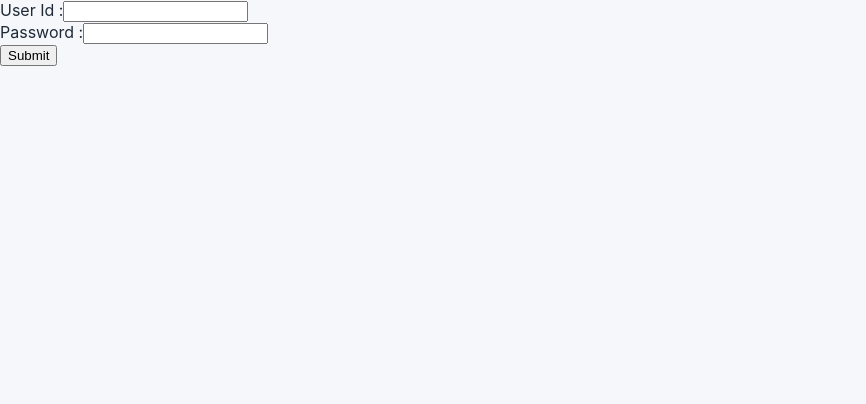
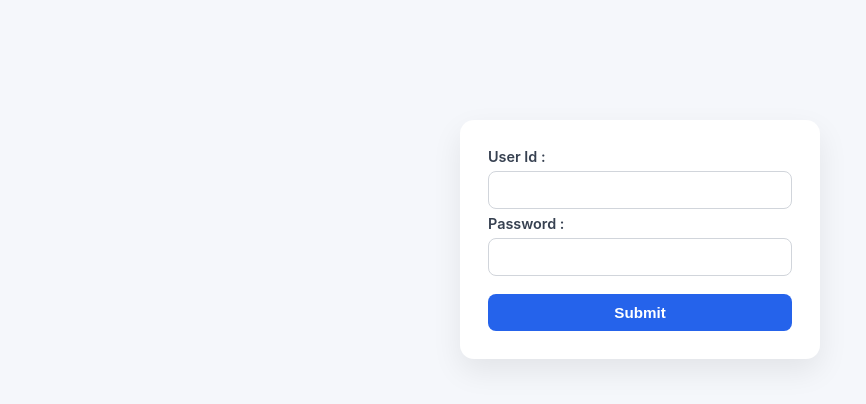
Before and after one commit to aryannP03/TASKFLOW_LITE, a React (Vite) app: page /login in a window 1280 px wide. Shown: the top 404 px of the page, without its empty margins (0-866 px from the left). Built offline with nearby package versions, Linux system fonts and the light colour scheme.

Commit message:
add minor ui adjustments

```diff
--- a/db.json
+++ b/db.json
@@ -21,7 +21,7 @@
       "title": "task2",
       "priority": "medium",
       "dueDate": "2026-01-31",
-      "status": "done",
+      "status": "progress",
       "assignee": "Aryan"
     },
     {
@@ -37,6 +37,14 @@
       "title": "task4",
       "priority": "medium",
       "dueDate": "2026-03-18",
+      "status": "done",
+      "assignee": "Aryan"
+    },
+    {
+      "id": "1626",
+      "title": "task4",
+      "priority": "high",
+      "dueDate": "2026-01-30",
       "status": "todo",
       "assignee": "Aryan"
     }
--- a/src/App.css
+++ b/src/App.css
@@ -1,5 +1,10 @@
 * {
   box-sizing: border-box;
+}
+h1 {
+  font-size: 2.4rem;
+  font-weight: 700;
+  margin-bottom: 1.5rem;
 }
 
 .task-card{
@@ -25,11 +30,6 @@ body {
   padding: 0 32px;
 }
 
-.dashboard-title {
-  font-size: 3rem;
-  font-weight: 700;
-  margin-bottom: 28px;
-}
 
 .logout-btn {
   position: fixed;
@@ -64,15 +64,45 @@ body {
 }
 
 .board {
-  display: flex;
-  justify-content: center;
-  gap: 32px;
-  margin-top: 40px;
-  width: 100%;
+  display: grid;
+  grid-template-columns: repeat(3, 1fr);
+  gap: 1.5rem;
+  margin-top: 1.5rem;
 
 }
 
-.column {
+.columntodo,
+.columnprogress,
+.columndone {
+  background: #fafafa;
+  border: 1px solid #e5e7eb;
+  border-radius: 10px;
+  padding: 1rem;
+  min-height: 420px;
+}
+
+.columntodo {
+  border-top: 4px solid #3b82f6;   /* blue */
+}
+
+.columnprogress {
+  border-top: 4px solid #f59e0b;   /* amber */
+}
+
+.columndone {
+  border-top: 4px solid #10b981;   /* green */
+}
+
+.columntodo h3,
+.columnprogress h3,
+.columndone h3 {
+  text-align: center;
+  margin-bottom: 1rem;
+  font-size: 1.1rem;
+  font-weight: 600;
+}
+
+/* .column {
   width: 260px;
   min-height: 420px;
   background: #ffffff;
@@ -80,44 +110,8 @@ body {
   border-radius: 12px;
   padding: 16px;
   box-sizing: border-box;
-}
-.column.todo {
-  border-color: #3b82f6;
-}
+} */
 
-.column.progress {
-  border-color: #f59e0b;
-}
-
-.column.done {
-  border-color: #10b981;
-}
-
-.column h2 {
-  font-size: 1.15rem;
-  font-weight: 600;
-  margin-bottom: 16px;
-}
-
-.column.todo h2 {
-  color: #f59e0b;
-  background-color: #10b981;
-  border-color: #3b82f6;
-
-}
-
-.column.progress h2 {
-  color: #3b82f6;
-  background-color: #10b981;
-  border-color: #f59e0b;
-}
-
-.column.done h2 {
-  color: #10b981;
-  background-color: #10b981;
-  border-color: #10b981;
-
-}
 
 .empty-text {
   color: #9ca3af;
@@ -173,75 +167,72 @@ body {
 
 @media (max-width: 900px) {
   .board {
-    flex-direction: column;
-    align-items: center;
-  }
-
-  .column {
-    width: 100%;
+    grid-template-columns: 1fr;
   }
 }
 
-
-
-
-/* @media (max-width: 900px) {
-  .board {
-    flex-direction: column;
-    align-items: center;
-  }
-
-  .column {
-    width: 90%;
-  }
+form {
+  width: 360px;
+  margin: 120px auto;
+  padding: 28px;
+  background: #ffffff;
+  border-radius: 14px;
+  box-shadow: 0 12px 30px rgba(0, 0, 0, 0.08);
 }
 
-
-#root {
-  max-width: 1280px;
-  margin: 0 auto;
-  padding: 2rem;
-  text-align: center;
+form label {
+  display: block;
+  font-size: 0.9rem;
+  font-weight: 600;
+  margin-bottom: 6px;
+  color: #374151;
 }
 
-.add-task-head{
-  color: #212121
-}
-.error-text{
-  color: red
-}
-.logo {
-  height: 6em;
-  padding: 1.5em;
-  will-change: filter;
-  transition: filter 300ms;
-}
-.logo:hover {
-  filter: drop-shadow(0 0 2em #646cffaa);
-}
-.logo.react:hover {
-  filter: drop-shadow(0 0 2em #61dafbaa);
+form input[type="text"],
+form input[type="password"] {
+  width: 100%;
+  padding: 10px 12px;
+  border-radius: 8px;
+  border: 1px solid #d1d5db;
+  font-size: 0.9rem;
+  margin-bottom: 6px;
+  outline: none;
 }
 
-@keyframes logo-spin {
-  from {
-    transform: rotate(0deg);
-  }
-  to {
-    transform: rotate(360deg);
-  }
+form input[type="text"]:focus,
+form input[type="password"]:focus {
+  border-color: #2563eb;
+  box-shadow: 0 0 0 2px rgba(37, 99, 235, 0.15);
 }
 
-@media (prefers-reduced-motion: no-preference) {
-  a:nth-of-type(2) .logo {
-    animation: logo-spin infinite 20s linear;
-  }
+form p {
+  margin: 4px 0 10px;
+  font-size: 0.8rem;
+  color: #dc2626;
 }
 
-.card {
-  padding: 2em;
+form input[type="submit"] {
+  width: 100%;
+  margin-top: 12px;
+  padding: 10px;
+  border: none;
+  border-radius: 8px;
+  background: #2563eb;
+  color: #ffffff;
+  font-size: 0.95rem;
+  font-weight: 600;
+  cursor: pointer;
+  transition: background 0.2s ease, transform 0.1s ease;
 }
 
-.read-the-docs {
-  color: #888;
-} */
+form input[type="submit"]:hover {
+  background: #1d4ed8;
+}
+
+form input[type="submit"]:active {
+  transform: scale(0.98);
+}
+
+form br {
+  display: none;
+}
--- a/src/components/TaskPopup.jsx
+++ b/src/components/TaskPopup.jsx
@@ -15,7 +15,7 @@ function TaskPopup({ onClose, children }) {
     >
       <div style={{ background: "#fff", padding: "20px", width: "400px" }}>
         <button onClick={onClose} style={{ float: "right" }}>
-          ✕
+          x
         </button>
         {children}
       </div>
```
